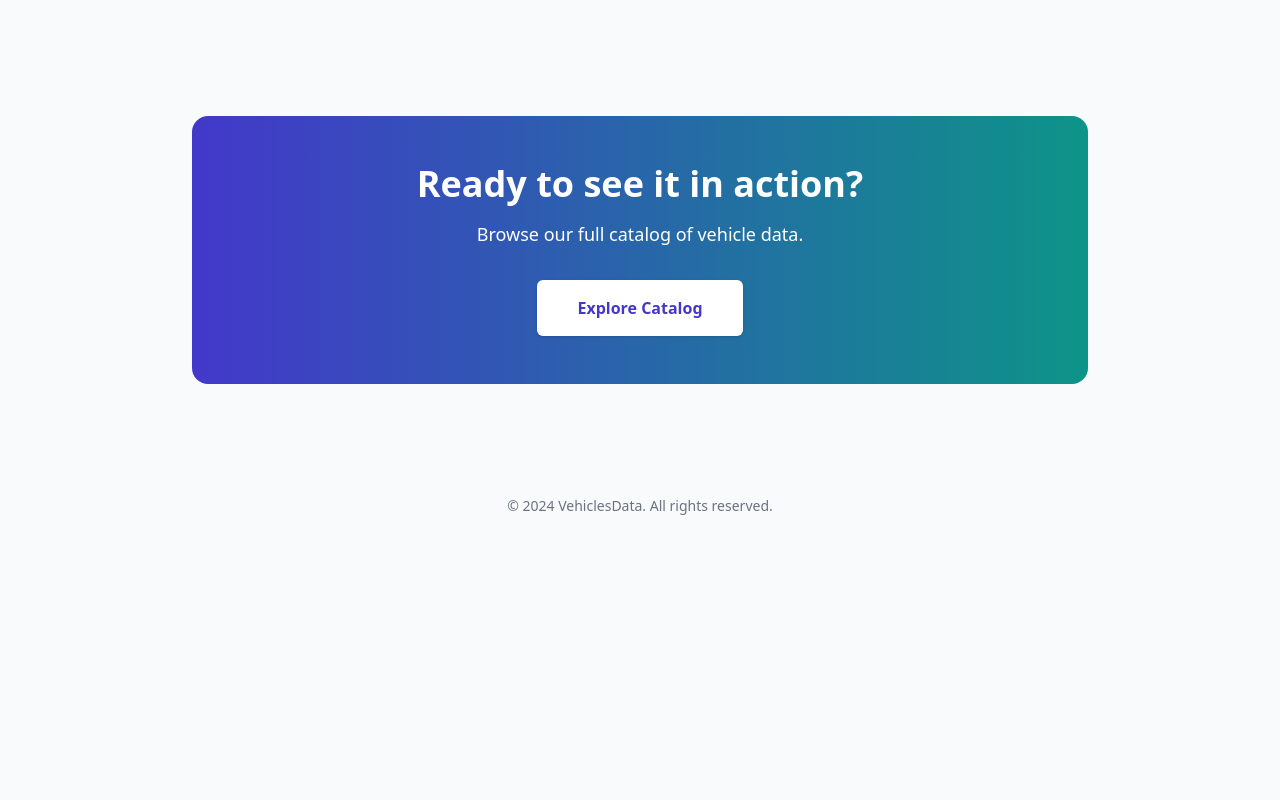
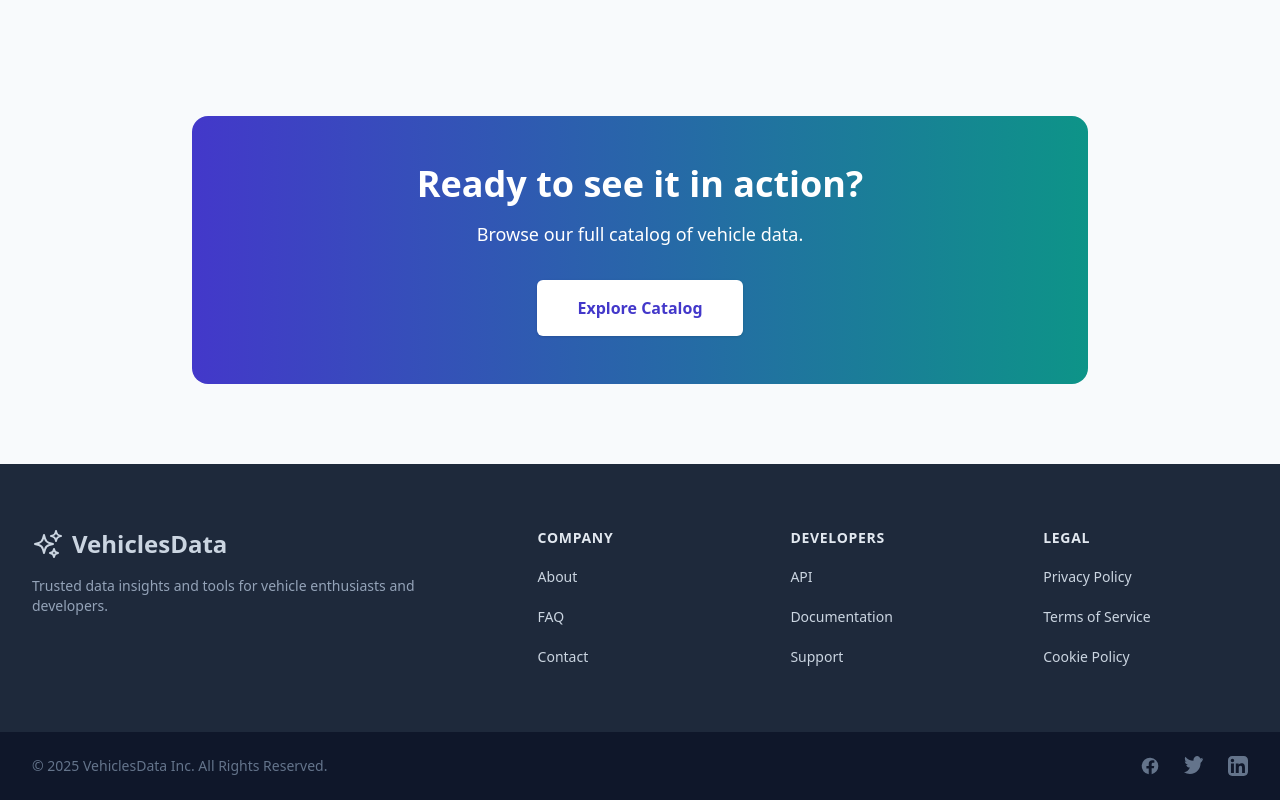
Before and after one commit to Mrababa/AIVhicles, a React (Vite) app in the folder frontend/: page / in a window 1280 px wide. Shown: the part 2384-3184 px from the top of the page. Before the commit the page ends 2932 px from the top, so only its background shows below. Built offline with nearby package versions, Linux system fonts and the light colour scheme.

Commit message:
feat: add global footer component

```diff
--- a/frontend/src/components/Footer.tsx
+++ b/frontend/src/components/Footer.tsx
@@ -1,9 +1,150 @@
 import React from 'react';
+import { Link } from 'react-router-dom';
+import { SparklesIcon } from '@heroicons/react/24/outline';
 
+/**
+ * Global footer displayed on every page.
+ */
 export default function Footer() {
+  const year = new Date().getFullYear();
+
   return (
-    <footer className="py-8 text-center text-sm text-gray-500">
-      © 2024 VehiclesData. All rights reserved.
+    <footer>
+      {/* Main content area */}
+      <div className="bg-slate-800 text-slate-300 py-16">
+        <div className="max-w-7xl mx-auto px-4 sm:px-6 lg:px-8">
+          <div className="grid grid-cols-1 md:grid-cols-2 lg:grid-cols-5 gap-12">
+            {/* Brand block */}
+            <div className="lg:col-span-2">
+              <Link to="/" className="flex items-center space-x-2">
+                <SparklesIcon className="w-8 h-8" />
+                <span className="text-2xl font-bold">VehiclesData</span>
+              </Link>
+              <p className="mt-4 text-slate-400 text-sm">
+                Trusted data insights and tools for vehicle enthusiasts and developers.
+              </p>
+            </div>
+
+            {/* Company links */}
+            <div>
+              <h3 className="text-sm font-semibold text-slate-200 tracking-wider uppercase">
+                Company
+              </h3>
+              <ul className="mt-4 space-y-4">
+                <li>
+                  <Link to="/about" className="text-sm hover:text-indigo-400">
+                    About
+                  </Link>
+                </li>
+                <li>
+                  <Link to="/faq" className="text-sm hover:text-indigo-400">
+                    FAQ
+                  </Link>
+                </li>
+                <li>
+                  <Link to="/contact" className="text-sm hover:text-indigo-400">
+                    Contact
+                  </Link>
+                </li>
+              </ul>
+            </div>
+
+            {/* Developer links */}
+            <div>
+              <h3 className="text-sm font-semibold text-slate-200 tracking-wider uppercase">
+                Developers
+              </h3>
+              <ul className="mt-4 space-y-4">
+                <li>
+                  <Link to="/api" className="text-sm hover:text-indigo-400">
+                    API
+                  </Link>
+                </li>
+                <li>
+                  <Link to="/docs" className="text-sm hover:text-indigo-400">
+                    Documentation
+                  </Link>
+                </li>
+                <li>
+                  <Link to="/support" className="text-sm hover:text-indigo-400">
+                    Support
+                  </Link>
+                </li>
+              </ul>
+            </div>
+
+            {/* Legal links */}
+            <div>
+              <h3 className="text-sm font-semibold text-slate-200 tracking-wider uppercase">
+                Legal
+              </h3>
+              <ul className="mt-4 space-y-4">
+                <li>
+                  <Link to="/privacy" className="text-sm hover:text-indigo-400">
+                    Privacy Policy
+                  </Link>
+                </li>
+                <li>
+                  <Link to="/terms" className="text-sm hover:text-indigo-400">
+                    Terms of Service
+                  </Link>
+                </li>
+                <li>
+                  <Link to="/cookies" className="text-sm hover:text-indigo-400">
+                    Cookie Policy
+                  </Link>
+                </li>
+              </ul>
+            </div>
+          </div>
+        </div>
+      </div>
+
+      {/* Sub footer */}
+      <div className="bg-slate-900 text-slate-500 py-6">
+        <div className="max-w-7xl mx-auto px-4 sm:px-6 lg:px-8">
+          <div className="flex flex-col sm:flex-row items-center justify-between space-y-4 sm:space-y-0">
+            <p className="text-sm">
+              © {year} VehiclesData Inc. All Rights Reserved.
+            </p>
+            <div className="flex space-x-6">
+              <a
+                href="https://facebook.com"
+                target="_blank"
+                rel="noopener noreferrer"
+                className="hover:text-indigo-400"
+                aria-label="Facebook"
+              >
+                <svg className="w-5 h-5" viewBox="0 0 24 24" fill="currentColor" aria-hidden="true">
+                  <path d="M22 12a10 10 0 10-11.5 9.95v-7.05h-2.8v-2.9h2.8V9.35c0-2.78 1.67-4.3 4.22-4.3 1.22 0 2.5.22 2.5.22v2.74h-1.41c-1.39 0-1.82.86-1.82 1.74v2.1h3.09l-.49 2.9h-2.6v7.05A10 10 0 0022 12z" />
+                </svg>
+              </a>
+              <a
+                href="https://twitter.com"
+                target="_blank"
+                rel="noopener noreferrer"
+                className="hover:text-indigo-400"
+                aria-label="Twitter"
+              >
+                <svg className="w-5 h-5" viewBox="0 0 24 24" fill="currentColor" aria-hidden="true">
+                  <path d="M23 3a10.9 10.9 0 01-3.14 1.53A4.48 4.48 0 0022.43 2a9.1 9.1 0 01-2.88 1.1A4.51 4.51 0 0016.11 0c-2.64 0-4.78 2.11-4.78 4.72 0 .37.04.73.12 1.07A12.94 12.94 0 011.64.9a4.6 4.6 0 00-.64 2.38 4.72 4.72 0 002.13 3.94A4.49 4.49 0 01.96 6v.06c0 2.24 1.63 4.1 3.77 4.52a4.6 4.6 0 01-2.13.08c.6 1.86 2.38 3.2 4.48 3.24A9.06 9.06 0 010 19.54a12.84 12.84 0 006.95 2.03c8.35 0 12.92-6.79 12.92-12.68 0-.2 0-.39-.02-.58A9.22 9.22 0 0023 3z" />
+                </svg>
+              </a>
+              <a
+                href="https://linkedin.com"
+                target="_blank"
+                rel="noopener noreferrer"
+                className="hover:text-indigo-400"
+                aria-label="LinkedIn"
+              >
+                <svg className="w-5 h-5" viewBox="0 0 24 24" fill="currentColor" aria-hidden="true">
+                  <path d="M19 0h-14C2.24 0 0 2.24 0 5v14c0 2.76 2.24 5 5 5h14c2.76 0 5-2.24 5-5V5c0-2.76-2.24-5-5-5zM7.12 20.45H3.56V9h3.56v11.45zM5.34 7.5c-1.14 0-2.06-.92-2.06-2.06 0-1.13.92-2.05 2.06-2.05 1.13 0 2.05.92 2.05 2.05 0 1.14-.92 2.06-2.05 2.06zm15.11 12.95h-3.55v-5.57c0-1.33-.03-3.05-1.86-3.05-1.86 0-2.14 1.45-2.14 2.95v5.67h-3.55V9h3.4v1.56h.05c.47-.9 1.61-1.86 3.32-1.86 3.55 0 4.21 2.34 4.21 5.38v6.37z" />
+                </svg>
+              </a>
+            </div>
+          </div>
+        </div>
+      </div>
     </footer>
   );
 }
```
